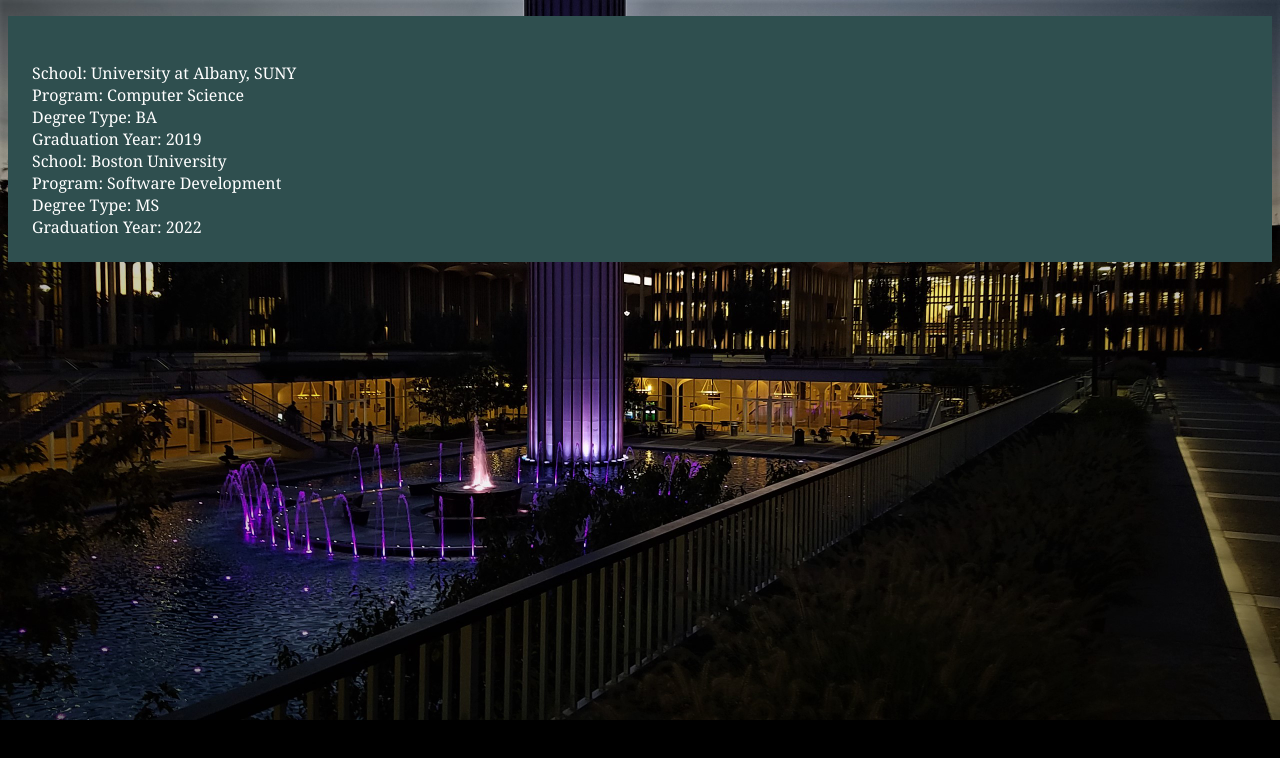
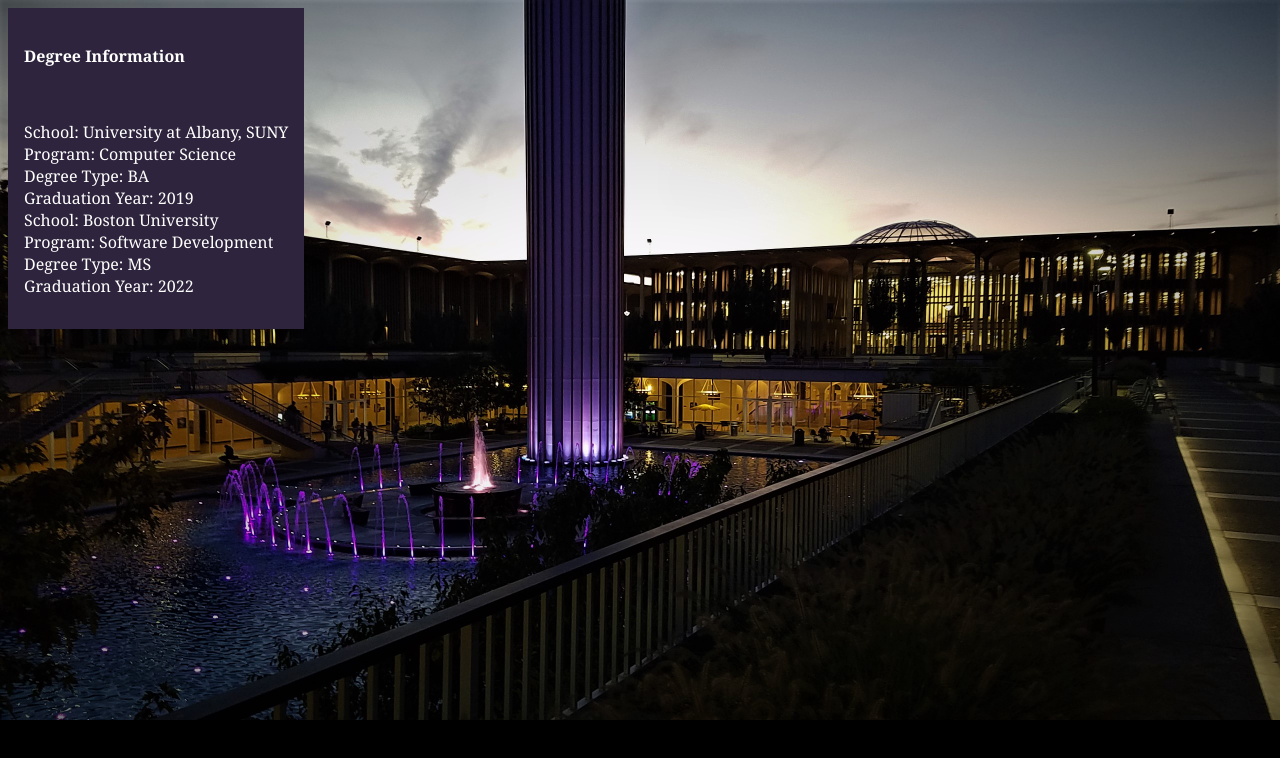
Before and after one commit to nataliebates/nataliebates.github.io, a website built with Parcel: page index.html in a window 1280 px wide. Both pictures are taken after a click on the button "Get Degree Information". Built offline with nearby package versions, Linux system fonts and the light colour scheme.

Commit message:
Modify styling of degree info

```diff
--- a/index.html
+++ b/index.html
@@ -9,10 +9,11 @@
   </head>
   <body>
     <main>
-      <div id="container">
         <button id="button">Get Degree Information</button>
-        <p id="degreeInfo"></p>
-      </div>
+        <div id="degreeInfoDiv">
+          <h4 id="degreeInfoHeader">Degree Information</h4>
+          <p id="degreeInfo"></p>
+        </div>
     </main>
   </body>
 </html>
--- a/src/index.js
+++ b/src/index.js
@@ -1,4 +1,5 @@
 let degreeInfo = document.getElementById('degreeInfo');
+let degreeInfoDiv = document.getElementById('degreeInfoDiv');
 
 let button = document.getElementById("button");
 button.addEventListener("click", getDegrees);
@@ -8,9 +9,9 @@ async function getDegrees() {
     .then(response => response.json())
     .then(data => {
       console.log(data);
+      degreeInfo.innerHTML = parseData(data);
       button.style.display = "none";
-      degreeInfo.innerHTML = parseData(data);
-      degreeInfo.style.display = "block";
+      degreeInfoDiv.style.display = "inline-block";
     })
     .catch(error => {
       console.error('Error:', error);
@@ -28,10 +29,10 @@ function parseData(data) {
   let textToDisplay = "";
 
   degrees.forEach(degree => {
-    let degreeText = `<br>School: ${degree['school']}` +
+    let degreeText = `School: ${degree['school']}` +
                      `<br>Program: ${degree['program']}` +
                      `<br>Degree Type: ${degree['degreeType']}` +
-                     `<br>Graduation Year: ${degree['graduationYear']}`;
+                     `<br>Graduation Year: ${degree['graduationYear']}<br>`;
     textToDisplay += degreeText;
   });
 
--- a/style.css
+++ b/style.css
@@ -3,6 +3,8 @@ body {
   background-image: url('images/ualbany_fountain.jpg');
   background-size: cover;
   background-repeat: no-repeat;
+  font-family: Cambria, Cochin, Georgia, Times, 'Times New Roman', serif;
+  color: white;
 }
 
 #button {
@@ -13,8 +15,6 @@ body {
   margin-top: 15rem;
   background-color: rgb(155, 119, 0);
   font-size: 2.5rem;
-  font-family: Cambria, Cochin, Georgia, Times, 'Times New Roman', serif;
-  color: white;
 }
 
 #button:hover {
@@ -25,12 +25,13 @@ body {
   background-color: rgb(248, 192, 6);
 }
 
-#degreeInfo {
+#degreeInfoDiv {
   display: none;
   margin-left: auto;
   margin-right: auto;
-  padding: 1.5rem;
-  background-color: darkslategrey;
-  color: white;
-  font-family: Cambria, Cochin, Georgia, Times, 'Times New Roman', serif;
+  background-color: rgb(46, 36, 61);
 }
+
+#degreeInfo, #degreeInfoHeader {
+  padding: 1rem;
+}
```
